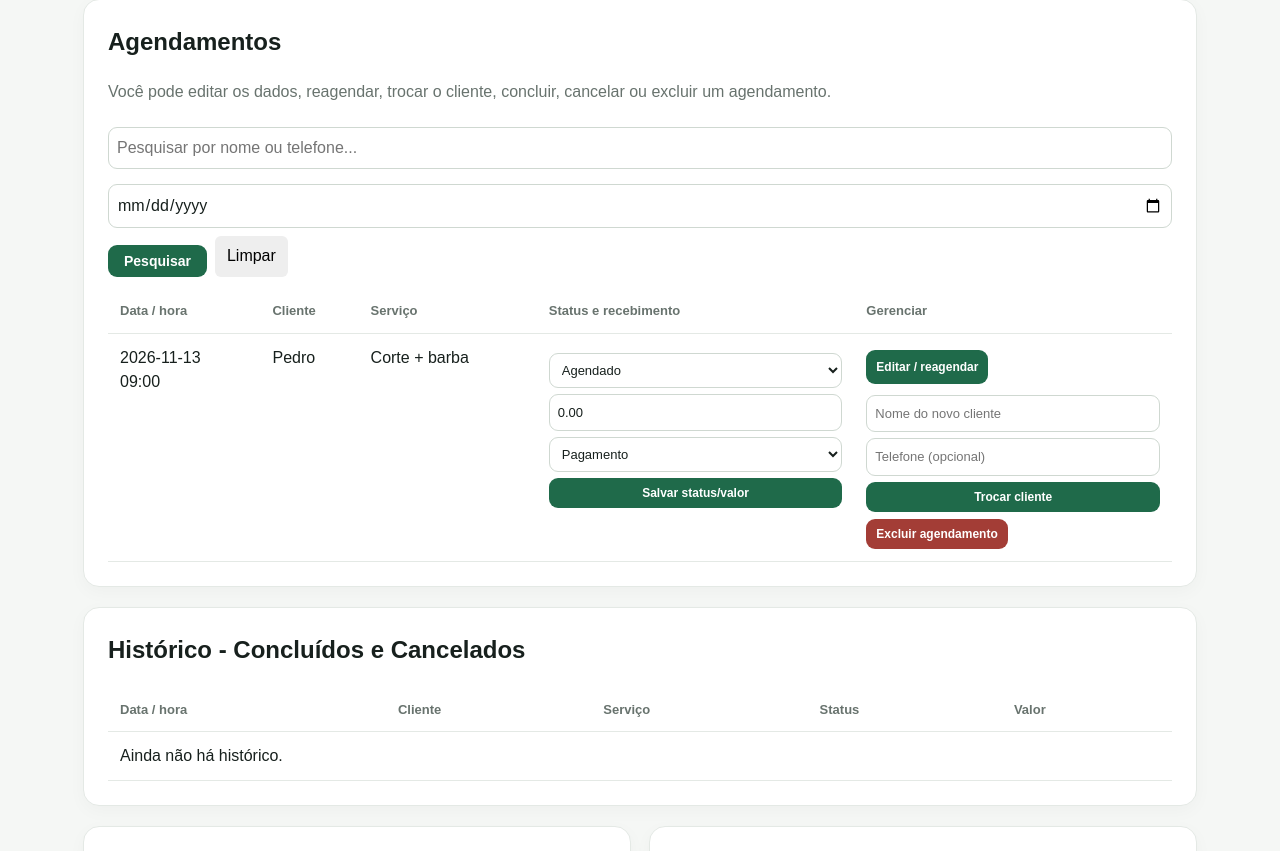
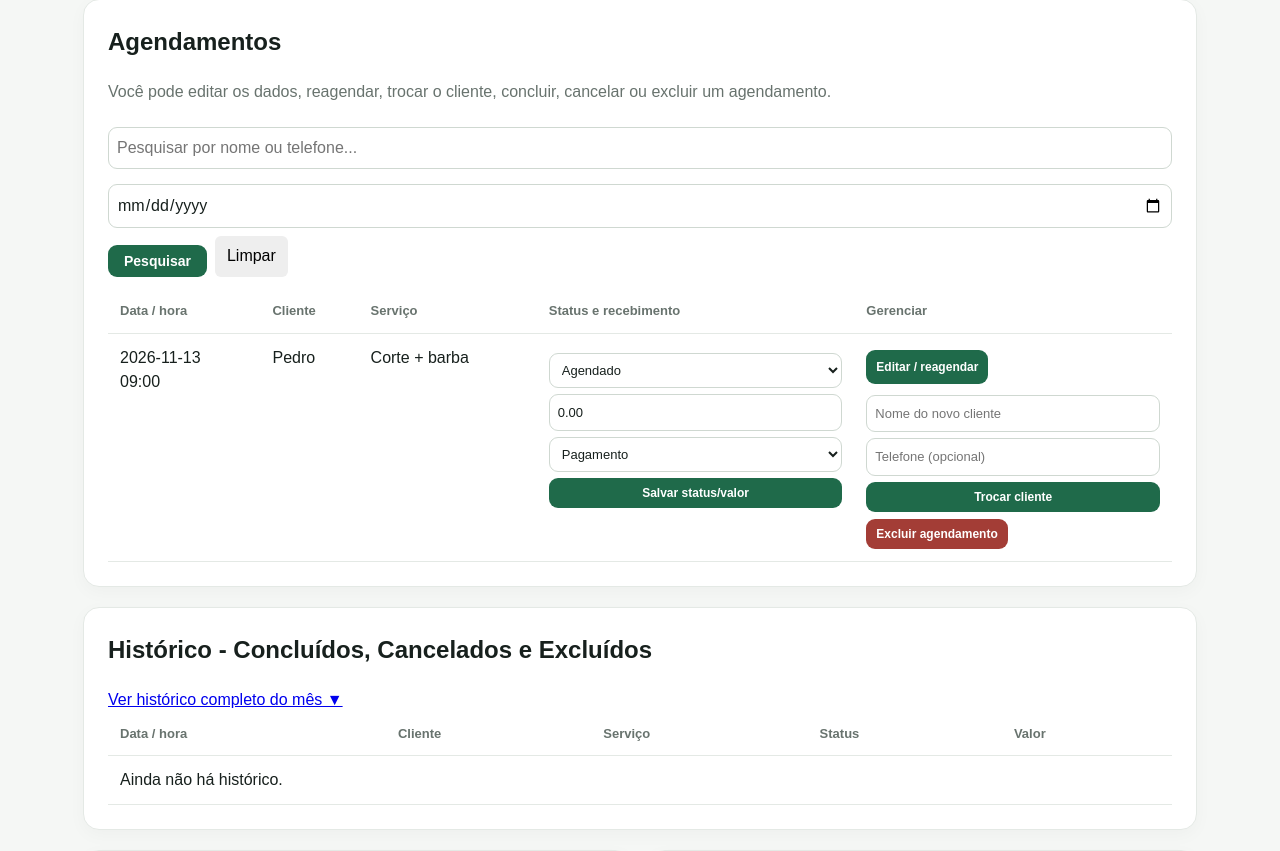
Before and after one commit to johns001960/JS_CORTES, a Flask app: page /admin in a window 1280 px wide. Shown: the part 464-1315 px from the top of the page. Run offline with Flask 3, Linux system fonts and the light colour scheme; a user stored in the database is signed in; data comes from the database, SQL or seed files in the repository; both versions use the stored data as it was after the commit.

Commit message:
Historico mostra 3 e botao ver completo

```diff
--- a/app.py
+++ b/app.py
@@ -187,7 +187,7 @@ def dashboard():
     show_all = request.args.get("ver_historico") == "tudo"
     active_appointments = [a for a in appointments if a["status"] not in ("Concluído", "Cancelado", "Excluído")]
     history_all = [a for a in appointments if a["status"] in ("Concluído", "Cancelado", "Excluído")]
-    history_appointments = history_all if show_all else history_all[:5]
+    history_appointments = history_all if show_all else history_all[:3]
     def total(start, end):
             row = con.execute("""
                 SELECT COALESCE(SUM(amount_paid),0) AS total FROM appointments
--- a/templates/admin.html
+++ b/templates/admin.html
@@ -23,7 +23,8 @@
 <input name="customer_name" required placeholder="Nome do novo cliente"><input name="phone" placeholder="Telefone (opcional)"><button class="small">Trocar cliente</button></form>{% endif %}
 {% if a.status!='Concluído' %}<form method="post" action="/admin/agendamento/{{a.id}}/excluir" onsubmit="return confirm('Tem certeza que deseja excluir este agendamento? O horário será liberado.')"><button class="danger small">Excluir agendamento</button></form>{% else %}<small class="muted">Histórico financeiro protegido</small>{% endif %}</td></tr>
 {% else %}<tr><td colspan="5">Ainda não há agendamentos.</td></tr>{% endfor %}</tbody></table></div></section>
-<section class="panel"><h2>Histórico - Concluídos e Cancelados</h2><div class="table-wrap"><table><thead><tr><th>Data / hora</th><th>Cliente</th><th>Serviço</th><th>Status</th><th>Valor</th></tr></thead><tbody>{% for a in history_appointments %}<tr><td>{{a.appointment_date}}<br>{{a.appointment_time}}</td><td>{{a.customer_name}}<br><small>{{a.phone or ''}}</small></td><td>{{a.service_name}}</td><td>{{a.status}}</td><td>R$ {{'%.2f'|format(a.amount_paid)}} - {{a.payment_method or ''}}</td></tr>{% else %}<tr><td colspan="5">Ainda não há histórico.</td></tr>{% endfor %}</tbody></table></div></section>
+<section class="panel"><h2>Histórico - Concluídos, Cancelados e Excluídos</h2>
+{% if show_all %}<a href="/admin">Ver só os 3 últimos ▲</a>{% else %}<a href="/admin?show_all=1">Ver histórico completo do mês ▼</a>{% endif %}<div class="table-wrap"><table><thead><tr><th>Data / hora</th><th>Cliente</th><th>Serviço</th><th>Status</th><th>Valor</th></tr></thead><tbody>{% for a in history_appointments %}<tr><td>{{a.appointment_date}}<br>{{a.appointment_time}}</td><td>{{a.customer_name}}<br><small>{{a.phone or ''}}</small></td><td>{{a.service_name}}</td><td>{{a.status}}</td><td>R$ {{'%.2f'|format(a.amount_paid)}} - {{a.payment_method or ''}}</td></tr>{% else %}<tr><td colspan="5">Ainda não há histórico.</td></tr>{% endfor %}</tbody></table></div></section>
 <div class="two-col"><section class="panel"><h2>Serviços e preços</h2><form method="post" action="/admin/servico"><label>Nome do serviço<input name="name" required></label><label>Preço (R$)<input name="price" type="number" min="0" step="0.01" required></label><button>Cadastrar serviço</button></form>
 <ul class="service-list">{% for s in services %}<li class="{% if not s.active %}off{% endif %}"><span>{{s.name}} — R$ {{'%.2f'|format(s.price)}} {% if not s.active %}(Inativo){% endif %}</span><span class="row">
 {% if s.active %}
```
Also changed, not shown: js_cortes.db.
